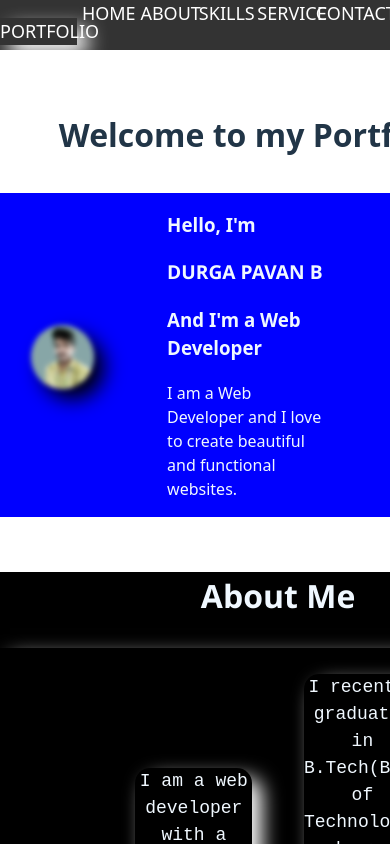
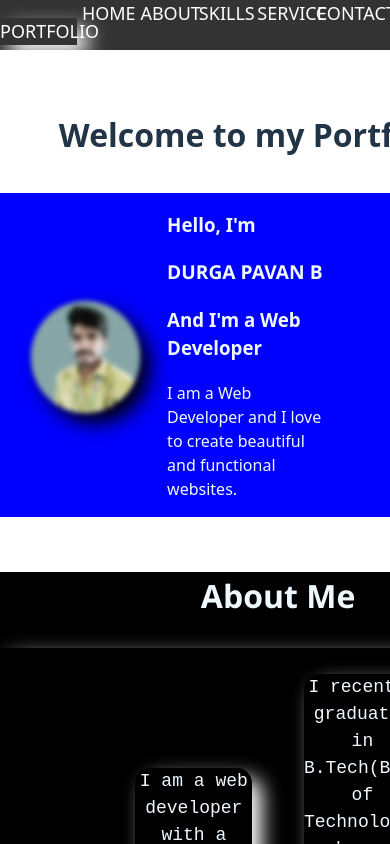
Before and after one commit to PavanMech321/portfolio-2, a React (Vite) app: page / in a window 390 px wide. Shown: the top 844 px of the page. Built offline with nearby package versions, Linux system fonts and the light colour scheme.

Commit message:
Update App.css

```diff
--- a/src/App.css
+++ b/src/App.css
@@ -77,17 +77,20 @@
   margin-top: 6%;
   display: grid;
   grid-template-columns: 40vw 40vw;
-  column-gap: 2%;
+  column-gap: 7%;
   background-color: blue;
   color:aliceblue;
-  align-items: center;
+/*   align-items: center; */
   box-shadow: 10px 10px 20px white;
   }
-  .logo{
+  .image{
+  width: 100%;
+  }
+  .image .logo{
   margin-top: 7%;
-  width: 40%;
+  width: 70%;
   margin-left: 20%;
-  height: 40%;
+  height: 70%;
   border-radius: 50%;
   box-shadow: 10px 10px 20px black;
   /* mix-blend-mode:lighten; */
```
